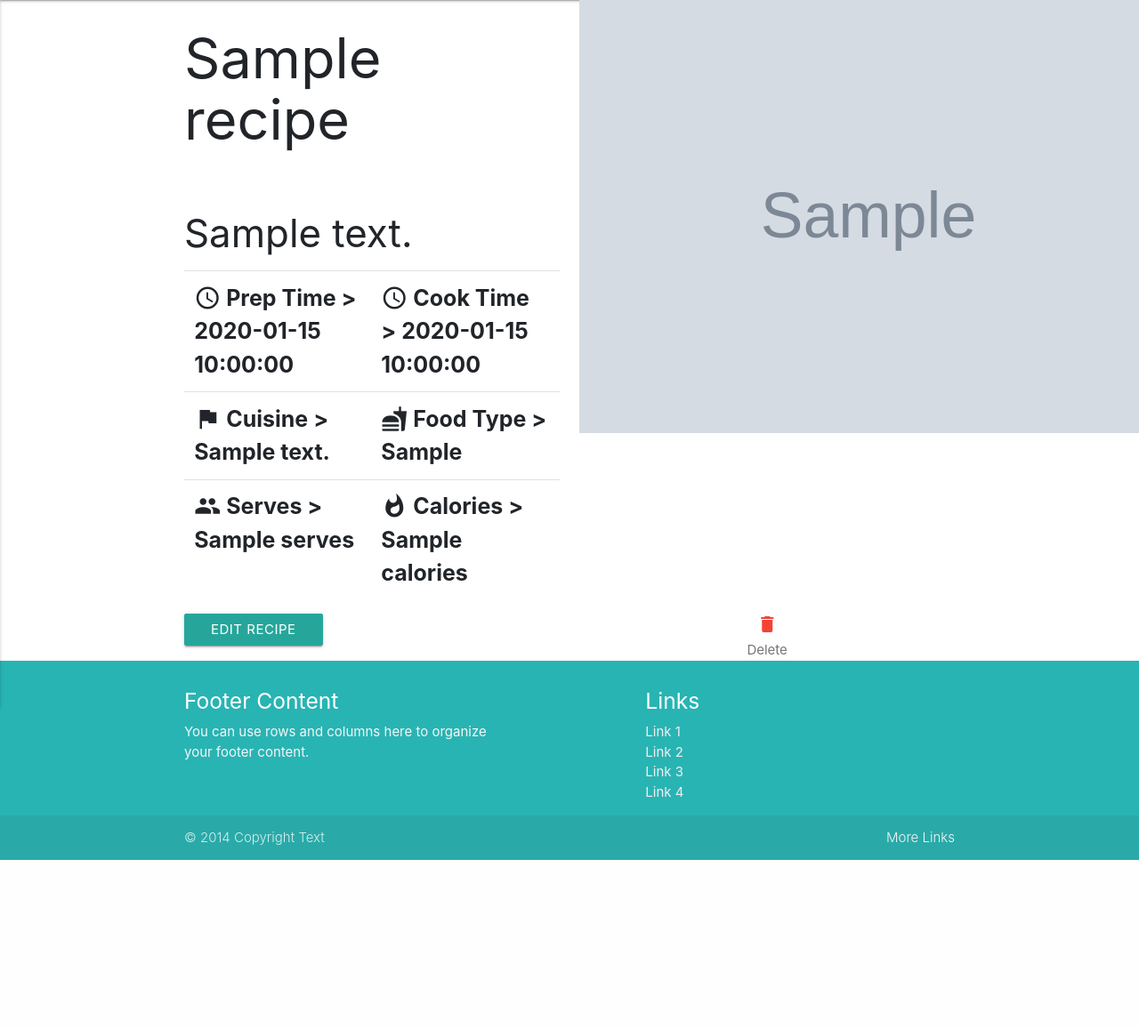
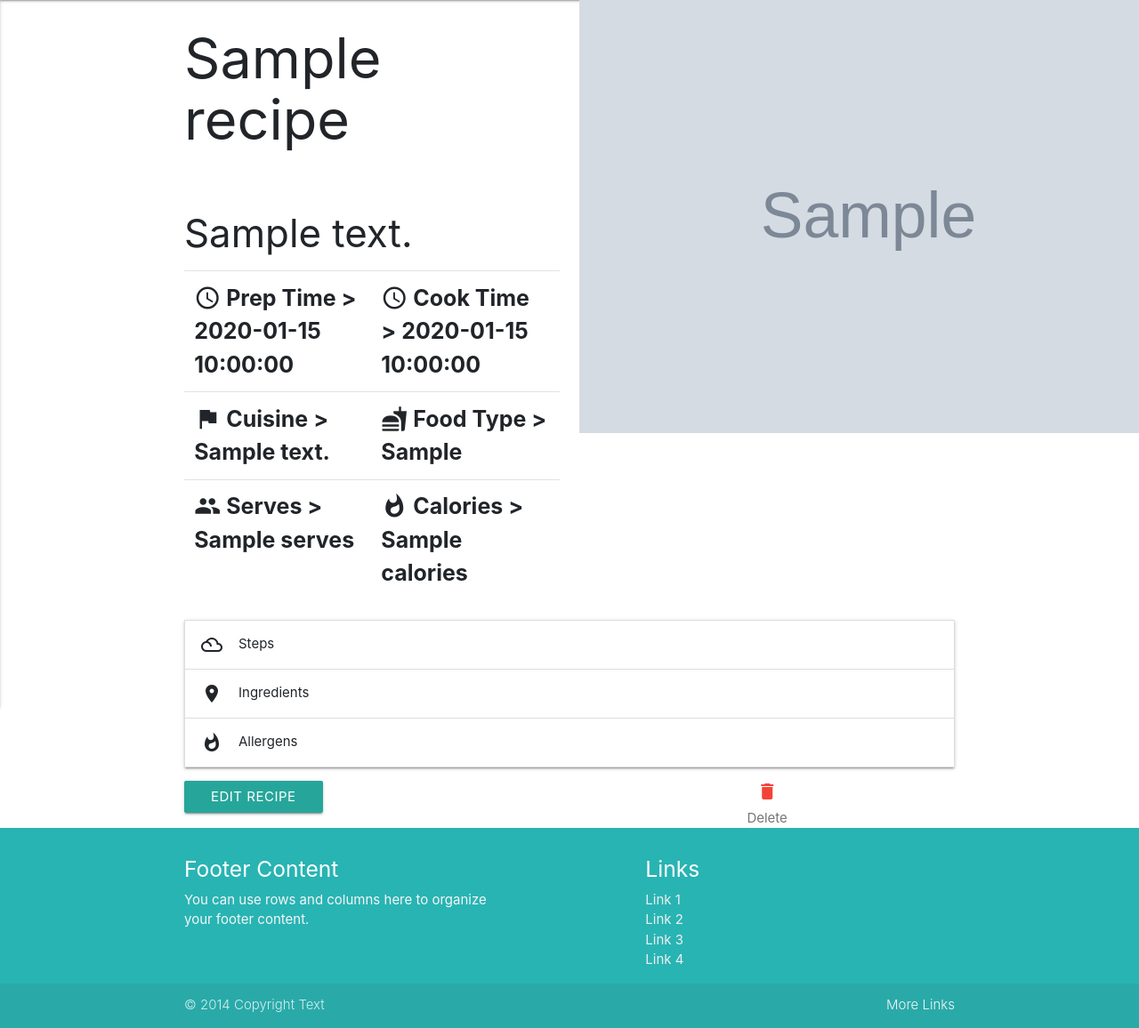
Before and after one commit to DejanHinic/cook_book, a Flask app: template templates/the_recipe.html in a window 1280 px wide. Shown: the part 65-1221 px from the top of the page at 89% size. Before the commit the page ends 1032 px from the top, so only its background shows below. Run offline with Flask 2, Linux system fonts and the light colour scheme; the template is opened without the code that fills it: most values are stand-ins (such as "Sample title", 1, 10 or a date in 2020); grey boxes marked "Sample" are stand-in pictures; lists and menus that the app fills with data are empty; some libraries are stand-ins or nearby versions.

Commit message:
added functionality to steps, ingredients and allergens lists

```diff
--- a/templates/base.html
+++ b/templates/base.html
@@ -143,6 +143,7 @@
                 $('#modal1').modal('open');
                 $('#modal1').modal('close');
 
+
                 var delete_icon = '<i class="material-icons">delete</i></a></div></div>';
                 var ingredient_field = `<div class="row new-ingredient"> <div class="input-field col s10 m11">
                         <input type="text" name="ingredients" class="validate" required>
--- a/templates/recipes.html
+++ b/templates/recipes.html
@@ -27,7 +27,7 @@
 
 
                     <div class="card text-center" style="width: 25rem; margin: 15px;">
-                            <img src={{recipe.upload_image}} class="card-img-top" style="height: 45%;" alt="Responsive img">
+                            <img src={{recipe.upload_image}} class="card-img-top" style="height: 40%;" alt="Responsive img">
                         <div class="card-body">
                             <h5 class="card-title">{{recipe.recipe_title}}</h5>
                             <p class="card-text">{{recipe.recipe_description}}</p>
--- a/templates/the_recipe.html
+++ b/templates/the_recipe.html
@@ -31,10 +31,37 @@
                             </table>
             </div>
 
+
             <div class="col s6">
                 <img class="materialboxed" width="650" src="{{recipe.upload_image}}">
             </div>
         </div>
+
+         <ul class="collapsible" data-collapsible="accordion">
+            <li>
+                <div class="collapsible-header"><i class="material-icons">filter_drama</i>Steps</div>
+            {% for items in recipe.steps %}
+                <div class="collapsible-body"><span>{{items}}</span></div>
+            {% endfor %}
+            </li>
+
+            <li>
+                <div class="collapsible-header"><i class="material-icons">place</i>Ingredients</div>
+            {% for items in recipe.ingredients %}
+                <div class="collapsible-body"><span>{{items}}</span></div>
+            {% endfor %}
+            </li>
+
+            <li>
+            <div class="collapsible-header"><i class="material-icons">whatshot</i>Allergens</div>
+            {% for items in recipe.allergens %}
+                <div class="collapsible-body"><span>{{items}}</span></div>
+            {% endfor %}
+            </li>
+        </ul>
+
+
+
         <div class="row">
                 <div class="col">
                     <a href="{{url_for('edit_recipe', recipe_id = recipe._id)}}" class="btn nav-btn btn-primary"> Edit Recipe</a>
```
